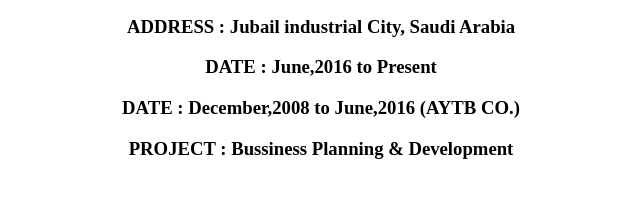
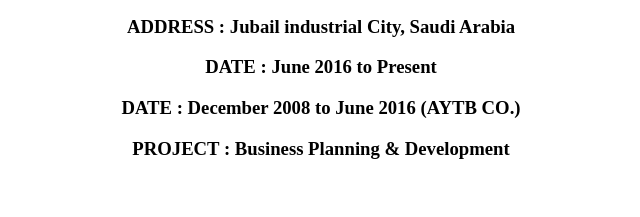
Before and after one commit to mikejrdolor/michaeljrdolor, a plain HTML site: page CP.html in a window 1280 px wide. Shown: the part 180-397 px from the top of the page, 319-959 px from the left. Drawn offline with Linux system fonts and the light colour scheme.

Commit message:
Update CP.html

```diff
--- a/CP.html
+++ b/CP.html
@@ -24,9 +24,9 @@
 <h1>SAUDI CHEVRON PHILLIPS (Petrochemicals Company)</h1>
 <h3>POSITION: Customer Service/Logistics Coordinator</h3>
 <h3>ADDRESS : Jubail industrial City, Saudi Arabia</h3>
-<h3>DATE    : June,2016 to Present</h3>
-<h3>DATE    : December,2008 to June,2016 (AYTB CO.)</h3>
-<h3>PROJECT : Bussiness Planning & Development</h3>
+<h3>DATE    : June 2016 to Present</h3>
+<h3>DATE    : December 2008 to June 2016 (AYTB CO.)</h3>
+<h3>PROJECT : Business Planning & Development</h3>
 
     <h2>Duties and Responsibilities  </h2>
          <p> Creation of purchase requisitions (PR).</p>
```
